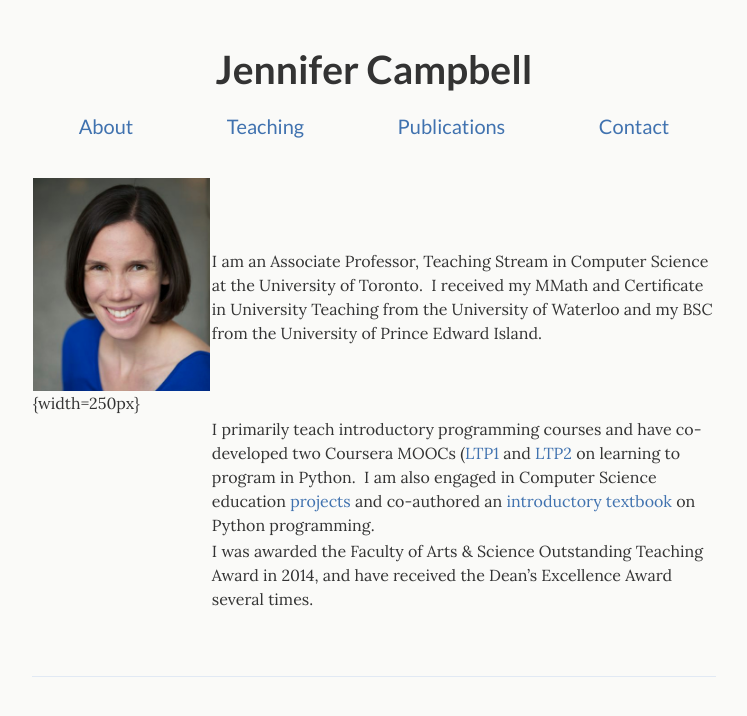
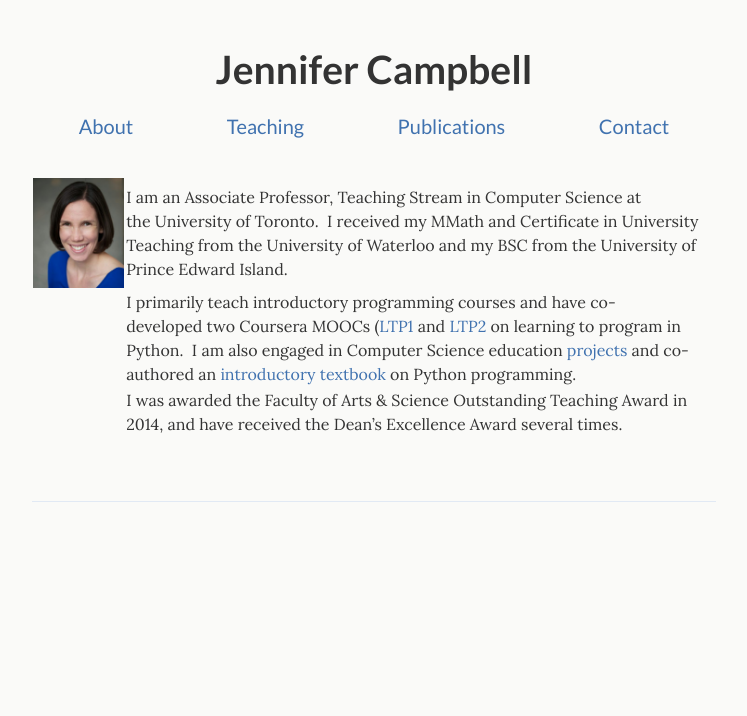
Before and after one commit to jencampbell/jencampbell.github.io, a Jekyll site: the page built from index.md, in a window 1280 px wide. Shown: the top 716 px of the page, without its empty margins (266-1013 px from the left). Built offline with Jekyll 4.4.1, drawn with Linux system fonts in a browser that asks for light colours.

Commit message:
another attempt

```diff
--- a/index.md
+++ b/index.md
@@ -4,7 +4,8 @@
 ---
 
 
-||:-------------------------------------------|:---------------------------------------------|
-| ![jen](../assets/img/jen.jpg){width=250px}       | I am an Associate Professor, Teaching Stream in Computer Science at the University of Toronto.  I received my MMath and Certificate in University Teaching from the University of Waterloo and my BSC from the University of Prince Edward Island.
-||I primarily teach introductory programming courses and have co-developed two Coursera MOOCs ([LTP1](https://www.coursera.org/course/programming1){:target="_blank"} and [LTP2](https://www.coursera.org/course/programming2){:target="_blank"} on learning to program in Python.  I am also engaged in Computer Science education [projects](/publications) and co-authored an [introductory textbook](https://pragprog.com/book/gwpy2/practical-programming){:target="_blank"} on Python programming.|
+
+||:---------------------------------|:---------------------------------------------|
+| ![jen](../assets/img/jen.jpg)       | I am an Associate Professor, Teaching Stream in Computer Science at the University of Toronto.  I received my MMath and Certificate in University Teaching from the University of Waterloo and my BSC from the University of Prince Edward Island.
+|<img width=250/>|I primarily teach introductory programming courses and have co-developed two Coursera MOOCs ([LTP1](https://www.coursera.org/course/programming1){:target="_blank"} and [LTP2](https://www.coursera.org/course/programming2){:target="_blank"} on learning to program in Python.  I am also engaged in Computer Science education [projects](/publications) and co-authored an [introductory textbook](https://pragprog.com/book/gwpy2/practical-programming){:target="_blank"} on Python programming.|
 ||I was awarded the Faculty of Arts &amp; Science Outstanding Teaching Award in 2014, and have received the Dean's Excellence Award several times.|
```
Also changed, not shown: _pages/about.md (+3 -3 lines).
